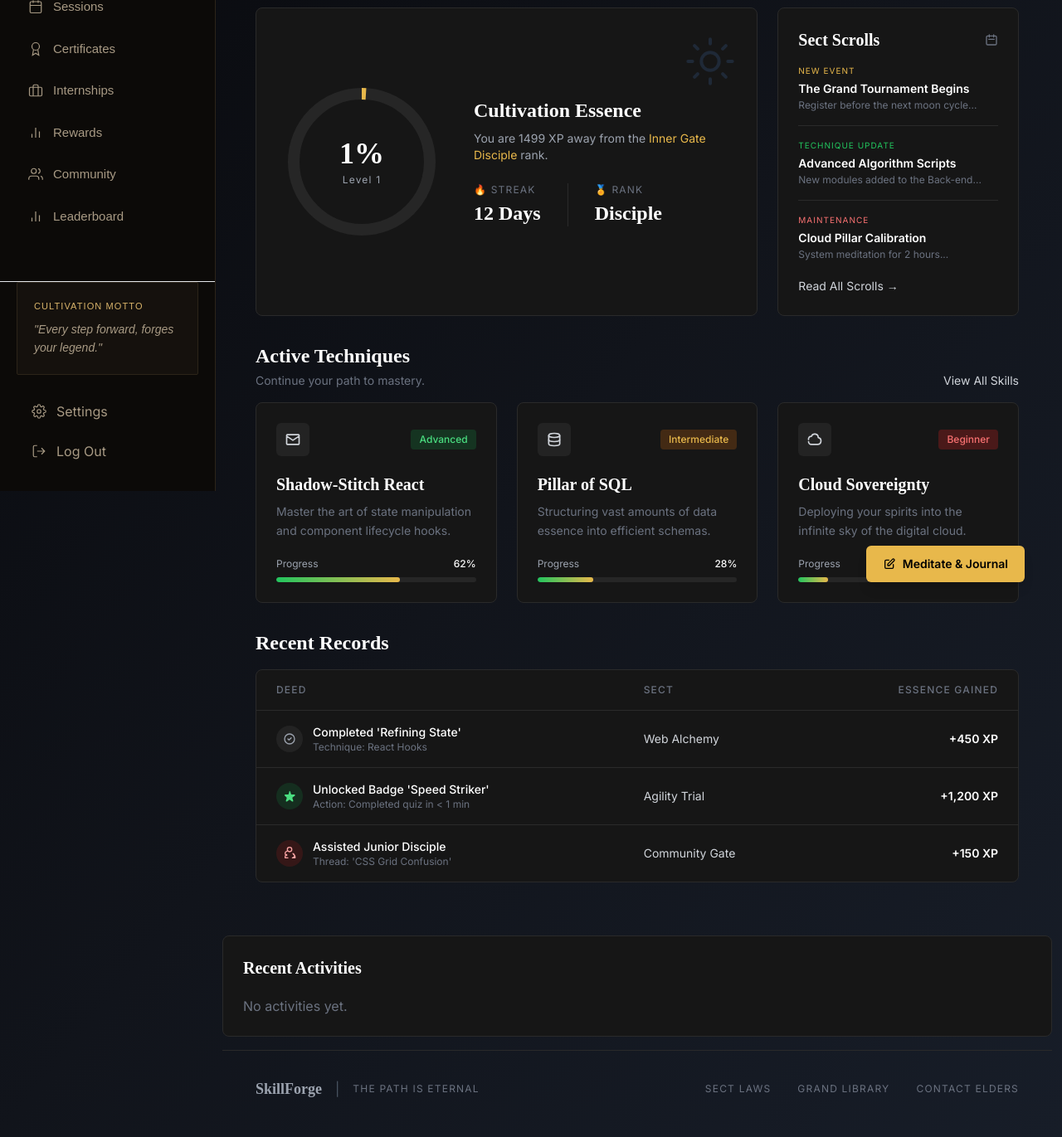
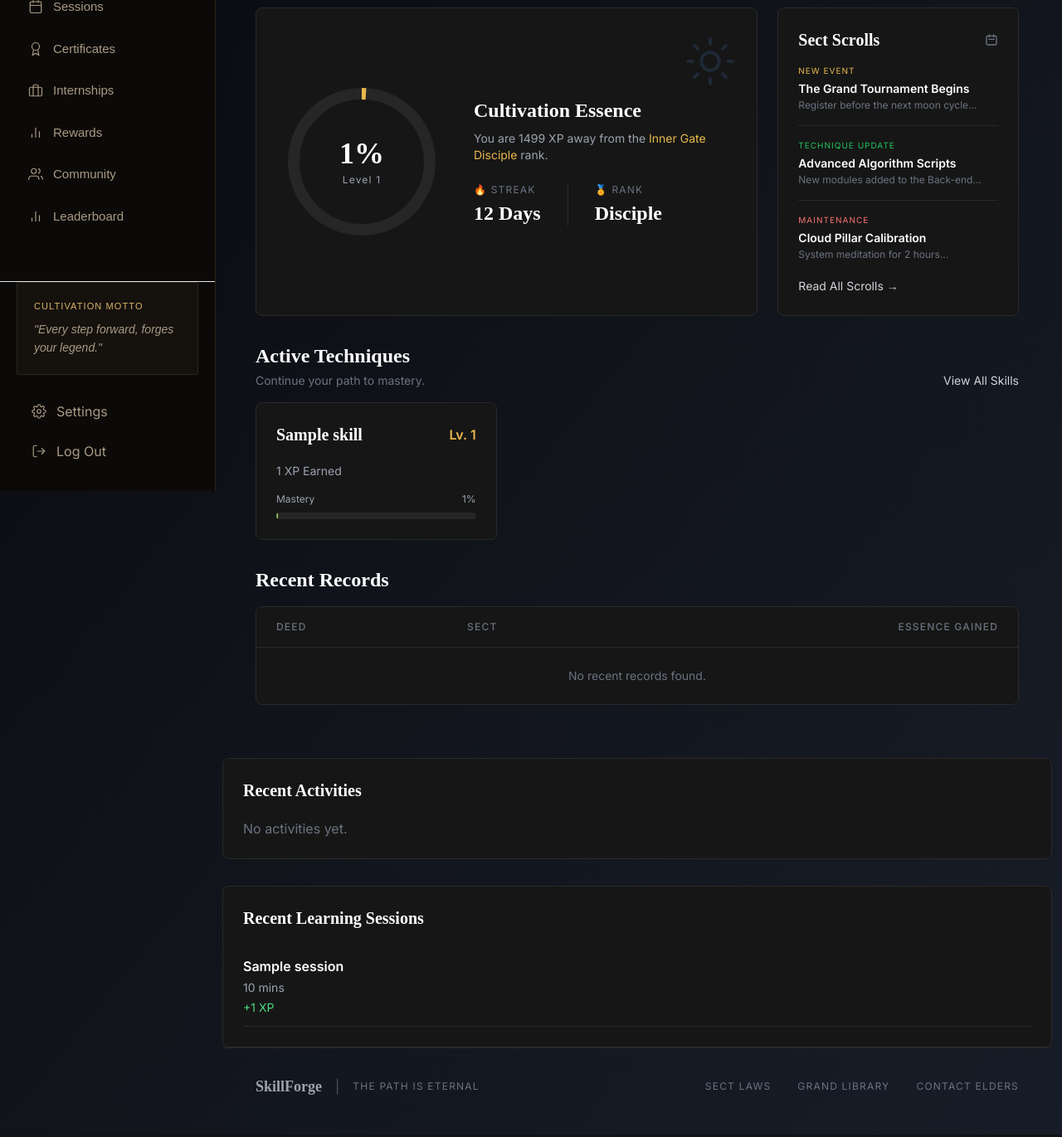
Before and after one commit to Amanprajapati2803/SkillForge, a Flask app: page /home in a window 1280 px wide. Shown: the part 208-1579 px from the top of the page at 83% size. Run offline with Flask 3, Linux system fonts and the light colour scheme; the visitor is signed in with stand-in values (Sample User, id 1); tables that the repository leaves empty hold one stand-in row (values such as "Sample post"); some libraries are stand-ins or nearby versions.

Commit message:
Complete Sprint 10: Dynamic dashboard with live statistics and activity tracking

```diff
--- a/routes/dashboard.py
+++ b/routes/dashboard.py
@@ -1,9 +1,13 @@
 from flask import Blueprint, render_template
+from models.skill import Skill
 from services.user_service import get_user
 from flask import session
 from utils.auth import login_required
 from utils.cultivation import get_current_rank, get_next_rank
 from services.activity_service import get_recent_activities
+from sqlalchemy import func
+from models.learning_session import LearningSession
+from database.database import db
 
 dashboard_bp = Blueprint("dashboard", __name__)
 
@@ -27,6 +31,42 @@
 
     recent_activities=get_recent_activities(user.id)
 
+    total_skills = Skill.query.filter_by(user_id=user.id).count()
+
+    completed_sessions = (
+        LearningSession.query
+        .join(Skill)
+        .filter(Skill.user_id == user.id)
+        .count()
+    )
+
+    total_minutes = (
+        db.session.query(func.sum(LearningSession.duration))
+        .join(Skill)
+        .filter(Skill.user_id == user.id)
+        .scalar() or 0
+    )
+
+    hours = total_minutes // 60
+    minutes = total_minutes % 60
+
+    recent_sessions = (
+        LearningSession.query
+        .join(Skill)
+        .filter(Skill.user_id == user.id)
+        .order_by(LearningSession.created_at.desc())
+        .limit(3)
+        .all()
+    )
+
+    top_skills = (
+        Skill.query
+        .filter_by(user_id=user.id)
+        .order_by(Skill.xp.desc())
+        .limit(3)
+        .all()
+    )
+
     return render_template(
         "dashboard/home.html",
         user=user,
@@ -35,7 +75,14 @@
         current_rank=current_rank,
         next_rank=next_rank,
         xp_remaining=xp_remaining,
-        recent_activities=recent_activities
+        recent_activities=recent_activities,
+        total_skills=total_skills,
+        completed_sessions=completed_sessions,
+        total_minutes=total_minutes,
+        minutes=minutes,
+        hours=hours,
+        recent_sessions=recent_sessions,
+        top_skills=top_skills
     )
 
 
--- a/templates/dashboard/home.html
+++ b/templates/dashboard/home.html
@@ -198,111 +198,68 @@
         </div>
 
         <div class="grid grid-cols-3 gap-6 mb-8">
-            <!-- Card 1 -->
+
+            {% if top_skills %}
+
+            {% for skill in top_skills %}
+
             <div class="bg-panel border border-panelborder rounded-lg p-6">
-                <div class="flex items-center justify-between mb-5">
+
+                <div class="flex justify-between items-center mb-5">
+
+                    <h4 class="font-serif text-xl font-semibold text-white">
+                        {{ skill.name }}
+                    </h4>
+
+                    <span class="text-gold font-semibold">
+                        Lv. {{ skill.level }}
+                    </span>
+
+                </div>
+
+                <p class="text-gray-400 text-sm mb-4">
+
+                    {{ skill.xp }} XP Earned
+
+                </p>
+
+                <div class="flex justify-between text-xs text-gray-400 mb-2">
+
+                    <span>Mastery</span>
+
+                    <span>{{ skill.xp % 100 }}%</span>
+
+                </div>
+
+                <div class="h-2 bg-[#262626] rounded-full overflow-hidden">
+
                     <div
-                        class="w-10 h-10 rounded-md bg-[#232323] flex items-center justify-center">
-                        <svg class="w-5 h-5 text-gray-300" fill="none"
-                            viewBox="0 0 24 24" stroke="currentColor"
-                            stroke-width="2"><path stroke-linecap="round"
-                                stroke-linejoin="round"
-                                d="M3 7l9 6 9-6M4 5h16a1 1 0 011 1v12a1 1 0 01-1 1H4a1 1 0 01-1-1V6a1 1 0 011-1z" /></svg>
+                        class="h-full bg-gradient-to-r from-green-500 to-gold rounded-full"
+                        style="width: {{ skill.xp % 100 }}%;">
                     </div>
-                    <span
-                        class="text-xs px-2.5 py-1 rounded bg-green-900/50 text-green-400 font-medium">Advanced</span>
+
                 </div>
-                <h4
-                    class="font-serif text-xl font-semibold text-white mb-2">Shadow-Stitch
-                    React</h4>
-                <p class="text-sm text-gray-500 mb-5 leading-relaxed">Master the
-                    art
-                    of state manipulation and component lifecycle hooks.</p>
-                <div
-                    class="flex items-center justify-between text-xs text-gray-400 mb-2">
-                    <span>Progress</span>
-                    <span class="text-white font-medium">62%</span>
-                </div>
-                <div class="h-1.5 bg-[#262626] rounded-full overflow-hidden">
-                    <div
-                        class="h-full bg-gradient-to-r from-green-500 to-gold rounded-full w-[62%]"></div>
-                </div>
+
             </div>
 
-            <!-- Card 2 -->
-            <div class="bg-panel border border-panelborder rounded-lg p-6">
-                <div class="flex items-center justify-between mb-5">
-                    <div
-                        class="w-10 h-10 rounded-md bg-[#232323] flex items-center justify-center">
-                        <svg class="w-5 h-5 text-gray-300" fill="none"
-                            viewBox="0 0 24 24" stroke="currentColor"
-                            stroke-width="2"><ellipse cx="12" cy="6" rx="8"
-                                ry="3" /><path
-                                d="M4 6v6c0 1.66 3.58 3 8 3s8-1.34 8-3V6" /><path
-                                d="M4 12v6c0 1.66 3.58 3 8 3s8-1.34 8-3v-6" /></svg>
-                    </div>
-                    <span
-                        class="text-xs px-2.5 py-1 rounded bg-yellow-900/50 text-gold font-medium">Intermediate</span>
-                </div>
-                <h4
-                    class="font-serif text-xl font-semibold text-white mb-2">Pillar
-                    of SQL</h4>
-                <p
-                    class="text-sm text-gray-500 mb-5 leading-relaxed">Structuring
-                    vast amounts of data essence into efficient schemas.</p>
-                <div
-                    class="flex items-center justify-between text-xs text-gray-400 mb-2">
-                    <span>Progress</span>
-                    <span class="text-white font-medium">28%</span>
-                </div>
-                <div class="h-1.5 bg-[#262626] rounded-full overflow-hidden">
-                    <div
-                        class="h-full bg-gradient-to-r from-green-500 to-gold rounded-full w-[28%]"></div>
-                </div>
+            {% endfor %}
+
+            {% else %}
+
+            <div
+                class="col-span-3 bg-panel border border-panelborder rounded-lg p-6">
+
+                <p class="text-gray-500 text-center">
+
+                    No skills created yet.
+
+                </p>
+
             </div>
 
-            <!-- Card 3 -->
-            <div
-                class="bg-panel border border-panelborder rounded-lg p-6 relative">
-                <div class="flex items-center justify-between mb-5">
-                    <div
-                        class="w-10 h-10 rounded-md bg-[#232323] flex items-center justify-center">
-                        <svg class="w-5 h-5 text-gray-300" fill="none"
-                            viewBox="0 0 24 24" stroke="currentColor"
-                            stroke-width="2"><path stroke-linecap="round"
-                                stroke-linejoin="round"
-                                d="M3 15a4 4 0 004 4h9a5 5 0 001-9.9V9a5 5 0 00-9.7-1.7A4 4 0 003 12" /></svg>
-                    </div>
-                    <span
-                        class="text-xs px-2.5 py-1 rounded bg-red-900/50 text-red-400 font-medium">Beginner</span>
-                </div>
-                <h4
-                    class="font-serif text-xl font-semibold text-white mb-2">Cloud
-                    Sovereignty</h4>
-                <p class="text-sm text-gray-500 mb-5 leading-relaxed">Deploying
-                    your
-                    spirits into the infinite sky of the digital cloud.</p>
-                <div
-                    class="flex items-center justify-between text-xs text-gray-400 mb-2">
-                    <span>Progress</span>
-                </div>
-                <div class="h-1.5 bg-[#262626] rounded-full overflow-hidden">
-                    <div
-                        class="h-full bg-gradient-to-r from-green-500 to-gold rounded-full w-[15%]"></div>
-                </div>
+            {% endif %}
 
-                <!-- Meditate & Journal overlay button -->
-                <button
-                    class="absolute bottom-6 right-0 translate-x-2 flex items-center gap-2 bg-gold hover:bg-gold-light text-black font-semibold px-5 py-3 rounded-md text-sm shadow-lg whitespace-nowrap">
-                    <svg class="w-4 h-4" fill="none" viewBox="0 0 24 24"
-                        stroke="currentColor" stroke-width="2"><path
-                            stroke-linecap="round" stroke-linejoin="round"
-                            d="M11 5H6a2 2 0 00-2 2v11a2 2 0 002 2h11a2 2 0 002-2v-5m-1.414-9.414a2 2 0 112.828 2.828L11.828 15H9v-2.828l8.586-8.586z" /></svg>
-                    Meditate &amp; Journal
-                </button>
-            </div>
         </div>
-
         <!-- Recent Records -->
         <h3 class="font-serif text-2xl font-semibold text-white mb-4">Recent
             Records</h3>
@@ -320,81 +277,90 @@
                     </tr>
                 </thead>
                 <tbody class="divide-y divide-panelborder">
+
+                    {% if recent_activities %}
+
+                    {% for activity in recent_activities %}
+
                     <tr>
+
                         <td class="px-6 py-4">
+
                             <div class="flex items-center gap-3">
+
                                 <div
                                     class="w-8 h-8 rounded-full bg-[#232323] flex items-center justify-center text-gray-400">
-                                    <svg class="w-4 h-4" fill="none"
+
+                                    <svg
+                                        class="w-4 h-4"
+                                        fill="none"
                                         viewBox="0 0 24 24"
                                         stroke="currentColor"
-                                        stroke-width="2"><path
+                                        stroke-width="2">
+
+                                        <path
                                             stroke-linecap="round"
                                             stroke-linejoin="round"
-                                            d="M9 12l2 2 4-4m6 2a9 9 0 11-18 0 9 9 0 0118 0z" /></svg>
+                                            d="M9 12l2 2 4-4m6 2a9 9 0 11-18 0 9 9 0 0118 0z" />
+
+                                    </svg>
+
                                 </div>
+
                                 <div>
-                                    <p class="text-white font-medium">Completed
-                                        'Refining State'</p>
-                                    <p class="text-xs text-gray-500">Technique:
-                                        React Hooks</p>
+
+                                    <p class="text-white font-medium">
+
+                                        {{ activity.description }}
+
+                                    </p>
+
+                                    <p class="text-xs text-gray-500">
+
+                                        {{
+                                        activity.created_at.strftime("%d %b %Y")
+                                        }}
+
+                                    </p>
+
                                 </div>
+
                             </div>
+
                         </td>
-                        <td class="px-6 py-4 text-gray-300">Web Alchemy</td>
+
+                        <td class="px-6 py-4 text-gray-300">
+
+                            SkillForge
+
+                        </td>
+
                         <td
-                            class="px-6 py-4 text-right text-white font-semibold">+450
-                            XP</td>
+                            class="px-6 py-4 text-right text-white font-semibold">
+
+                            +{{ activity.xp_earned }} XP
+
+                        </td>
+
                     </tr>
+
+                    {% endfor %}
+
+                    {% else %}
+
                     <tr>
-                        <td class="px-6 py-4">
-                            <div class="flex items-center gap-3">
-                                <div
-                                    class="w-8 h-8 rounded-full bg-green-900/40 flex items-center justify-center text-green-400">
-                                    <svg class="w-4 h-4" fill="currentColor"
-                                        viewBox="0 0 20 20"><path
-                                            d="M9.049 2.927c.3-.921 1.603-.921 1.902 0l1.286 3.958a1 1 0 00.95.69h4.162c.969 0 1.371 1.24.588 1.81l-3.368 2.447a1 1 0 00-.363 1.118l1.287 3.957c.3.921-.755 1.688-1.539 1.118l-3.367-2.447a1 1 0 00-1.176 0l-3.367 2.447c-.784.57-1.838-.197-1.539-1.118l1.286-3.957a1 1 0 00-.363-1.118L2.83 9.385c-.783-.57-.38-1.81.588-1.81h4.162a1 1 0 00.95-.69l1.286-3.958z" /></svg>
-                                </div>
-                                <div>
-                                    <p class="text-white font-medium">Unlocked
-                                        Badge
-                                        'Speed Striker'</p>
-                                    <p class="text-xs text-gray-500">Action:
-                                        Completed quiz in &lt; 1 min</p>
-                                </div>
-                            </div>
+
+                        <td colspan="3" class="text-center text-gray-500 py-6">
+
+                            No recent records found.
+
                         </td>
-                        <td class="px-6 py-4 text-gray-300">Agility Trial</td>
-                        <td
-                            class="px-6 py-4 text-right text-white font-semibold">+1,200
-                            XP</td>
+
                     </tr>
-                    <tr>
-                        <td class="px-6 py-4">
-                            <div class="flex items-center gap-3">
-                                <div
-                                    class="w-8 h-8 rounded-full bg-red-900/30 flex items-center justify-center text-red-300">
-                                    <svg class="w-4 h-4" fill="none"
-                                        viewBox="0 0 24 24"
-                                        stroke="currentColor"
-                                        stroke-width="2"><path
-                                            stroke-linecap="round"
-                                            stroke-linejoin="round"
-                                            d="M17 20h5v-2a4 4 0 00-3-3.87M9 20H4v-2a4 4 0 013-3.87m5-5.13a4 4 0 100-8 4 4 0 000 8zm6 3.13a4 4 0 010 7.75M7 8.13a4 4 0 000 7.75" /></svg>
-                                </div>
-                                <div>
-                                    <p class="text-white font-medium">Assisted
-                                        Junior Disciple</p>
-                                    <p class="text-xs text-gray-500">Thread:
-                                        'CSS Grid Confusion'</p>
-                                </div>
-                            </div>
-                        </td>
-                        <td class="px-6 py-4 text-gray-300">Community Gate</td>
-                        <td
-                            class="px-6 py-4 text-right text-white font-semibold">+150
-                            XP</td>
-                    </tr>
+
+                    {% endif %}
+
+
                 </tbody>
             </table>
         </div>
@@ -442,6 +408,50 @@
 
     </div>
 
+    <!-- ============================= -->
+    <!-- SPRINT 10 : RECENT SESSIONS -->
+    <!-- ============================= -->
+
+    <div class="bg-panel border border-panelborder rounded-lg p-6 mt-8">
+
+        <h3 class="font-serif text-xl font-semibold text-white mb-5">
+            Recent Learning Sessions
+        </h3>
+
+        {% if recent_sessions %}
+
+        {% for session in recent_sessions %}
+
+        <div class="border-b border-panelborder py-3">
+
+            <h4 class="text-white font-semibold">
+                {{ session.title }}
+            </h4>
+
+            <p class="text-gray-400 text-sm mt-1">
+                {{ session.duration }} mins
+            </p>
+
+            <p class="text-green-400 text-sm mt-1">
+                +{{ session.xp_earned }} XP
+            </p>
+
+        </div>
+
+        {% endfor %}
+
+        {% else %}
+
+        <p class="text-gray-500">
+            No learning sessions yet.
+        </p>
+
+        {% endif %}
+
+    </div>
+
+    <!-- END SPRINT 10 RECENT SESSIONS -->
+
     <!-- Footer -->
     <footer
         class="border-t border-panelborder px-10 py-8 flex items-center justify-between">
```
